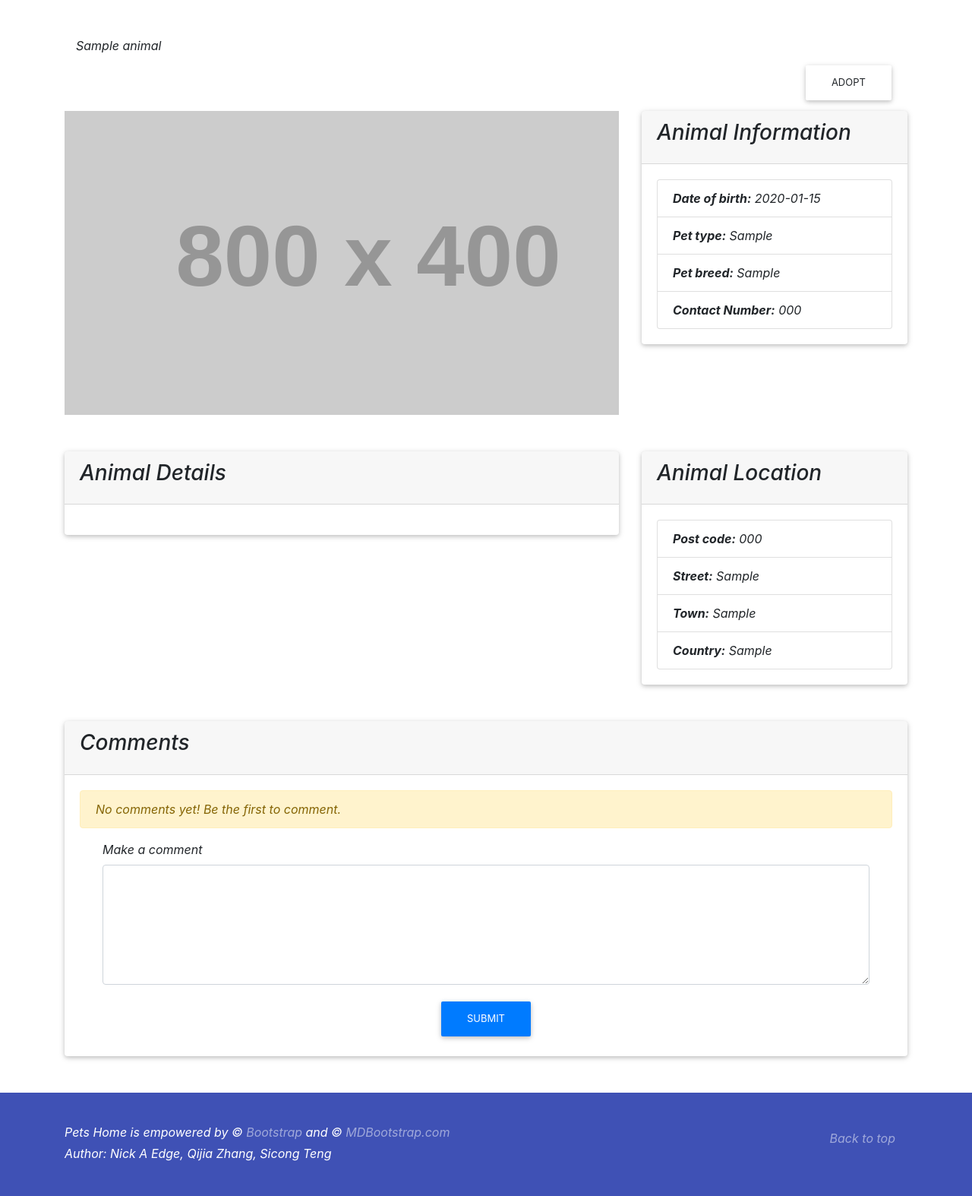
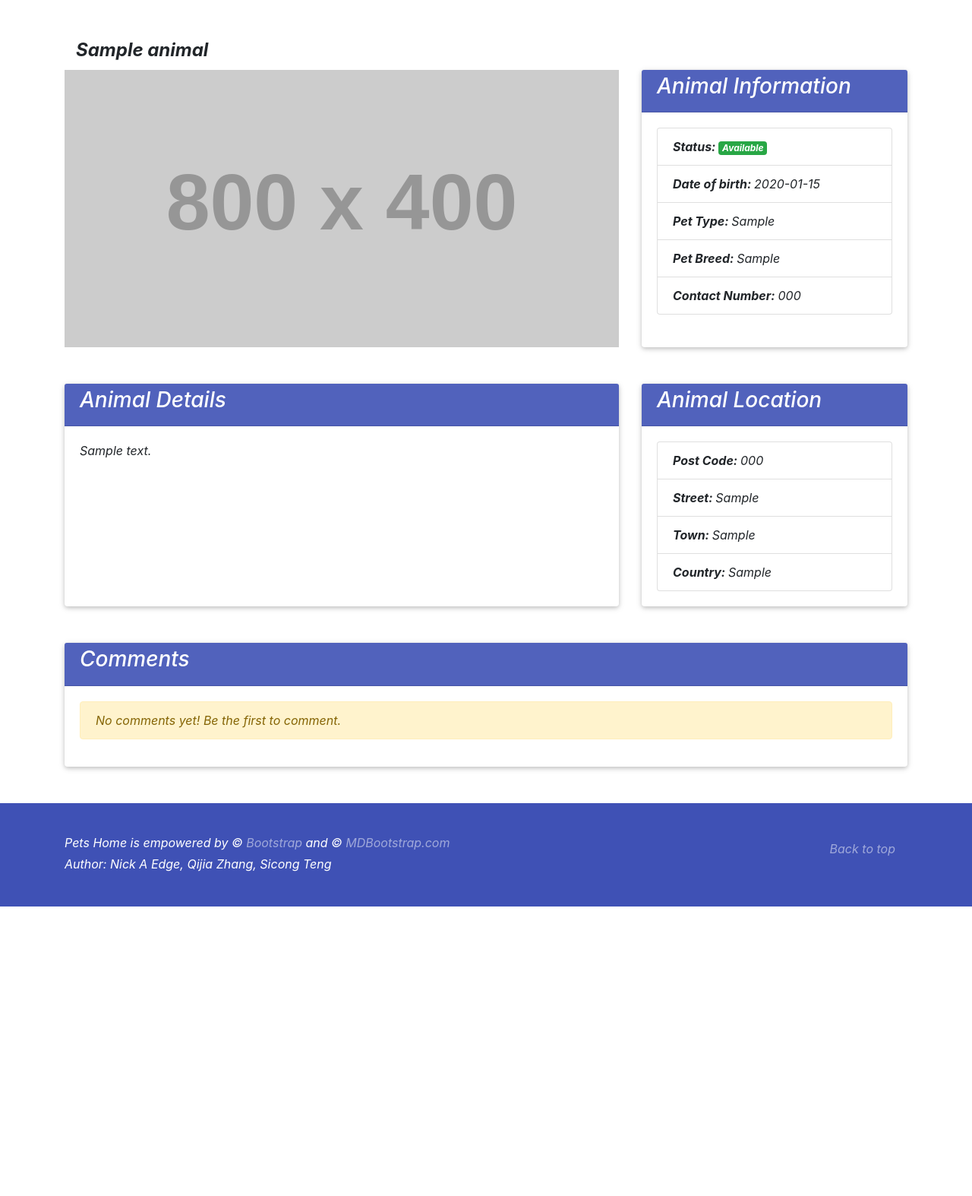
Before and after one commit to tengsicong/pet_home, a Node server app: page /animal/detail/600000000000000000000001 in a window 1280 px wide. Shown: the part 59-1633 px from the top of the page at 76% size. After the commit the page ends 1252 px from the top, so only its background shows below. Run offline with Node 20, Linux system fonts and the light colour scheme; tables that the repository leaves empty hold one stand-in row (values such as "Sample post"); grey boxes marked "Sample" are stand-in pictures; some libraries are stand-ins or nearby versions.

Commit message:
Nicky Work

```diff
--- a/controllers/admin/animal.js
+++ b/controllers/admin/animal.js
@@ -109,7 +109,7 @@ const createNew = function(req, res) {
         res.setHeader('Content-Type', 'application/json');
         res.send(JSON.stringify(animal));
     });
-}
+};
 
 const addComment = function(req, res) {
     Animal
@@ -122,7 +122,7 @@ const addComment = function(req, res) {
         res.setHeader('Content-Type', 'application/json');
         res.send(JSON.stringify(animal));
     });
-}
+};
 
 module.exports = {
     getWaitingList: getWaitingList,
--- /dev/null
+++ b/public/javascripts/animal_detail.js
@@ -0,0 +1,11 @@
+/**
+ * Show evaluation Modal
+ *
+ * - To be implemented -
+ */
+$('#adopt button').click(function () {
+    alert("hello");
+    //let modal = $('#modal-lg-applyForAdopt');
+    //modal.find("span.prompt_message").text("Please fill out the below form with current information..");
+    //modal.modal();
+});
--- /dev/null
+++ b/public/stylesheets/animal_detail.css
@@ -0,0 +1,94 @@
+#animalName label {
+    display: table-cell;
+    vertical-align: bottom;
+}
+
+.animalHeader {
+    display: flex;
+    align-items: flex-end;
+}
+
+#animalName {
+    font-size: x-large;
+    font-weight: bold;
+}
+
+#adopt .btn, .commentBox button {
+    max-width: 150px;
+    max-height: 60px;
+    text-transform: none;
+    color: white;
+    background-color: rgba(63, 81, 181, 0.9);
+}
+
+#adopt .btn:hover, .commentBox button:hover {
+    background-color: rgba(63, 81, 181, 1);
+    color: white;
+}
+
+.details .card {
+    height: 100%;
+    max-width: 100%;
+    min-width: max-content;
+}
+
+.details .list-group {
+    min-width: max-content;
+    height: 100%;
+}
+
+.detail .table {
+    width: 100%;
+    table-layout: fixed;
+    word-wrap: break-word;
+}
+
+.card-header {
+    background-color: rgba(63, 81, 181, 0.9);
+    color: white;
+    padding-top: 5px;
+    padding-bottom: 5px;
+}
+
+.commentBox textarea {
+    resize: none;
+}
+
+.commentTable tr {
+    height: 100px;
+}
+
+.commentTable thead tr {
+    height: 40px;
+}
+
+#myCarousel img {
+    max-width: 100%;
+    height: auto;
+    width: auto;
+}
+
+.commentBox button {
+    text-align: center;
+}
+
+.commentBox label {
+    min-width: max-content;
+    font-weight: bold;
+}
+
+.commentID {
+    width: 10%;
+}
+
+.userName {
+    width: 20%;
+}
+
+.commentCont {
+    width: 50%;
+}
+
+.postTime {
+    width: 20%;
+}
--- a/views/client/animal_detail.ejs
+++ b/views/client/animal_detail.ejs
@@ -14,6 +14,7 @@
     <script src="https://maxcdn.bootstrapcdn.com/bootstrap/4.4.1/js/bootstrap.min.js"></script>
     <script src="/javascripts/mycommon.js"></script>
     <script src="/javascripts/index_page.js"></script>
+    <script src="public/javascripts/animal_detail.js"></script>
 </head>
 <body>
 <header class="mb-5">
@@ -29,9 +30,11 @@
                     </div>
                 </div>
                 <div class="col">
+                    <% if (user) { %>
                         <div id="adopt" class="float-right">
-                        <button class="btn applyAdopt">Adopt</button>
+                            <button class="btn">Adopt</button>
                         </div>
+                    <% } %>
                 </div>
             </div>
         </div>
@@ -41,7 +44,7 @@
                     <!-- Wrapper for slides -->
                     <div class="carousel-inner" role="listbox">
                         <div class="item active">
-                            <img src="https://placehold.it/800x400?text=IMAGE" alt="Image">
+                            <img src="https://placehold.it/800x400?text=NO-IMAGE" alt="Image">
                         </div>
                     </div>
                 </div>
@@ -53,10 +56,31 @@
                     </div>
                     <div class="card-body">
                         <ul class="list-group">
-                            <li class="list-group-item"><b>Date of birth:</b><%= " " + animal.dob.toISOString().replace(/T.*/,' ') %></li>
-                            <li class="list-group-item"><b>Pet type:</b><%= " " + animal.petType %></li>
-                            <li class="list-group-item"><b>Pet breed:</b><%= " " + animal.petBreed %></li>
-                            <li class="list-group-item"><b>Contact Number:</b><%= " " + animal.telephone %></li>
+                            <% if (animal.status.toLowerCase() == "waiting") {  %>
+                                <li class="list-group-item"><b>Status: </b><span class="badge badge-success">Available</span></li>
+                            <% } else {  %>
+                                    <li class="list-group-item"><b>Status: </b><span class="badge badge-warning">Unavailable</span></li>
+                            <% } %>
+                            <% if (animal.dob == "undefined") {  %>
+                                <li class="list-group-item"><b>Date of birth: </b> DOB Unknown</li>
+                            <% } else {  %>
+                                <li class="list-group-item"><b>Date of birth: </b><%= " " + animal.dob.toISOString().replace(/T.*/,' ') %></li>
+                            <% } %>
+                            <% if (animal.petType == "undefined") {  %>
+                                <li class="list-group-item"><b>Pet Type: </b> Pet Type Unknown</li>
+                            <% } else {  %>
+                                <li class="list-group-item"><b>Pet Type: </b><%= " " + animal.petType %></li>
+                            <% } %>
+                            <% if (animal.petBreed == "undefined") {  %>
+                                <li class="list-group-item"><b>Pet Breed: </b> Pet Breed Unknown</li>
+                            <% } else {  %>
+                                <li class="list-group-item"><b>Pet Breed: </b><%= " " + animal.petBreed %></li>
+                            <% } %>
+                            <% if (animal.telephone == "undefined") {  %>
+                                <li class="list-group-item"><b>Contact Number: </b> Contact Num Unknown</li>
+                            <% } else {  %>
+                                <li class="list-group-item"><b>Contact Number: </b><%= " " + animal.telephone %></li>
+                            <% } %>
                         </ul>
                     </div>
                 </div><!-- /.card-container -->
@@ -70,7 +94,11 @@
                     </div>
                     <div class="card-body">
                         <div class="animalDetails">
-                            <% animal.detail %>
+                            <% if (animal.detail == "undefined") {  %>
+                                <h3>Details Unknown, or no details given</h3>
+                            <% } else {  %>
+                                <%= animal.detail %>
+                            <% } %>
                         </div>
                     </div>
                 </div>
@@ -82,10 +110,26 @@
                     </div>
                     <div class="card-body">
                         <ul class="list-group">
-                            <li class="list-group-item"><b>Post code:</b><%= " " + animal.postcode %></li>
-                            <li class="list-group-item"><b>Street:</b><%= " " + animal.street %></li>
-                            <li class="list-group-item"><b>Town:</b><%= " " + animal.town %></li>
-                            <li class="list-group-item"><b>Country:</b><%= " " + animal.country %></li>
+                            <% if (animal.postcode == "undefined") {  %>
+                                <li class="list-group-item"><b>Post Code: </b> Post Code Unknown</li>
+                            <% } else {  %>
+                                <li class="list-group-item"><b>Post Code: </b><%= " " + animal.postcode %></li>
+                            <% } %>
+                            <% if (animal.street == "undefined") {  %>
+                                <li class="list-group-item"><b>Street : </b> Street Unknown</li>
+                            <% } else {  %>
+                                <li class="list-group-item"><b>Street: </b><%= " " + animal.street %></li>
+                            <% } %>
+                            <% if (animal.town == "undefined") {  %>
+                                <li class="list-group-item"><b>Town : </b> Town Unknown</li>
+                            <% } else {  %>
+                                <li class="list-group-item"><b>Town: </b><%= " " + animal.town %></li>
+                            <% } %>
+                            <% if (animal.country == "undefined") {  %>
+                                <li class="list-group-item"><b>Country: </b> Country Unknown</li>
+                            <% } else {  %>
+                                <li class="list-group-item"><b>Country: </b><%= " " + animal.country %></li>
+                            <% } %>
                         </ul>
                     </div>
                 </div><!-- /.card-container -->
@@ -102,30 +146,32 @@
                         <% if (animal.comment.length == 0) { %>
                             <div class="alert alert-warning" role="alert">No comments yet! Be the first to comment.</div>
                         <% } else { %>
-                            <table class="table table-striped">
+                            <table class="table table-striped commentTable">
                                 <thead>
                                     <tr>
-                                    <th>#</th>
-                                    <th>User Name</th>
-                                    <th>Comment</th>
-                                    <th>Time</th>
+                                        <th class="commentID">#</th>
+                                        <th class="userName">User Name</th>
+                                        <th class="commentCont">Comment</th>
+                                        <th class="postTime">Time</th>
                                     </tr>
                                 </thead>
                                 <tbody>
-                                <% let j = 1; %>
-                                <% for (let i = 0 ; i < animal.comment.length; i++) { %>
+                                <% for (let index = 0 ; index < animal.comment.length; index++) { %>
                                     <tr>
-                                        <td><%= j %></td>
-                                        <td><%= animal.comment[i].name %></td>
-                                        <td><%= animal.comment[i].comment %></td>
-                                        <td><%= animal.comment[i].date.toISOString().replace(/T.*/,' ') + animal.comment[i].date.toLocaleTimeString().replace(/ G.*/,"") %></td>
+                                        <td class="commentID"><%= index + 1 %></td>
+                                        <td class="userName"><%= animal.comment[index].name %></td>
+                                        <td class="commentCont"><%= animal.comment[index].comment %></td>
+                                        <td class="postTime"><%= animal.comment[index].date.toISOString().replace(/T.*/,' ') +
+                                                                 animal.comment[index].date.toLocaleTimeString().replace(/ G.*/,"") %></td>
                                     </tr>
                                 <% } %>
                                 </tbody>
                             </table>
                         <% } %>
                     </div>
+                    <% if (user) { %>
                         <div class="col">
+                            <div class="commentBox">
                                 <form class="form-horizontal">
                                     <div class="form-group">
                                         <label for="comment" class="col-sm-2 control-label">Make a comment</label>
@@ -134,21 +180,23 @@
                                         </div>
                                     </div>
                                 </form>
-                        <div style="text-align: center">
-                            <button class="btn btn-primary">Submit</button>
+                                <div class="text-center">
+                                    <button class="btn">Submit</button>
                                 </div>
                             </div>
+                        </div>
+                    <% } %>
                 </div>
             </div><!-- /.card-container -->
         </div>
     </div>
 </div>
 <!--modal for group Eval-->
-<div class="modal fade" id="modal-lg-groupEval">
+<div class="modal fade" id="modal-lg-applyForAdopt">
     <div class="modal-dialog modal-lg">
         <div class="modal-content">
             <div class="modal-header">
-                <h4 class="modal-title">Group Eval Form</h4>
+                <h4 class="modal-title">Pet Adoption Application</h4>
                 <button type="button" class="close" data-dismiss="modal" aria-label="Close">
                     <span aria-hidden="true">&times;</span>
                 </button>
@@ -159,28 +207,51 @@
                 <br>
                 <form id="groupEval">
                     <div class="form-group">
-                        <label>You</label>
-                        <input type="number" min="0" max="100" class="form-control">
+                        <label for="forename">Forename: </label>
+                        <input name="forename" type="text" id="forename" class="form-control" required datatype="text" min="0" max="20">
                     </div>
                     <div class="form-group">
-                        <label>Group Member #2</label>
-                        <input type="number" min="0" max="100" class="form-control">
+                        <label for="surname">Surname: </label>
+                        <input name="surname" type="text" id="surname" class="form-control" required datatype="text" min="0" max="20">
                     </div>
                     <div class="form-group">
-                        <label>Group Member #3</label>
-                        <input type="number" min="0" max="100" class="form-control">
+                        <label for="email">Email: </label>
+                        <input name="email" type="email" id="email" class="form-control" required datatype="text" min="0" max="30">
                     </div>
                     <div class="form-group">
-                        <label>Group Member #4</label>
-                        <input type="number" min="0" max="100" class="form-control">
+                        <label for="telephone">Telephone Number: </label>
+                        <input name="telephone" type="tel" id="telephone" class="form-control" required datatype="number" min="0" max="10">
                     </div>
                     <div class="form-group">
-                        <label>Group Member #5</label>
-                        <input type="number" min="0" max="100" class="form-control">
+                        <label for="street">Street: </label>
+                        <input name="street" type="text" id="street" class="form-control" required datatype="text" min="0" max="40">
                     </div>
                     <div class="form-group">
-                        <label>Group Member #6</label>
-                        <input type="number" min="0" max="100" class="form-control">
+                        <label for="town">Town: </label>
+                        <input name="town" type="text" id="town" class="form-control" required datatype="text" min="0" max="15">
+                    </div>
+                    <div class="form-group">
+                        <label for="postcode">Postcode: </label>
+                        <input name="postcode" type="text" id="postcode" class="form-control" required datatype="text" min="0" max="10">
+                    </div>
+                    <div class="form-group">
+                        <label for="country">Country: </label>
+                        <input name="country" type="text" id="country" class="form-control" required datatype="text" min="0" max="15">
+                    </div>
+                    <div class="form-group">
+                        <label for="family">Family Members: </label>
+                        <input name="country" type="text" id="country" class="form-control" required datatype="text" min="0" max="100">
+                    </div>
+                    <div class="form-group">
+                        <label for="ownAnimals">Do you currently own animals? </label>
+                        <input type="radio" id="yes" name="yes" value="yes">
+                        <label for="yes">Yes</label><br>
+                        <input type="radio" id="no" name="no" value="no">
+                        <label for="no">31 - 60</label><br>
+                    </div>
+                    <div class="form-group">
+                        <label for="reason">Reason for adoption: </label>
+                        <textarea name="reason" rows="6" id="reason"></textarea>
                     </div>
                 </form>
             </div>
@@ -191,29 +262,7 @@
         </div><!-- /.modal-content -->
     </div><!-- /.modal-dialog -->
 </div><!-- /.modal -->
-
-
-    <!--<div class="info">
-        <label for="example">Enter Text
-        </label>
-        <input id="example" type="text"
-               name="Ntext" size="20">
-        <input id="sent" type="submit"
-               value="Send">
-    </div>
-    <p id="para">
-    </p>
-    <script>
-        window.onclick = function(e)
-        {   var id =  e.target.id;
-            if (id === 'sent')
-            { var txt = document.getElementById('example').value
-                $( "#para" ).append( txt );
-            }
-        }
-    </script>-->
 </main>
-
 <footer class="text-muted bg-indigo" id="footer">
     <%- include('footer') %>
 </footer>
--- a/views/client/header.ejs
+++ b/views/client/header.ejs
@@ -1,7 +1,7 @@
 <div class="navbar navbar-expand-lg navbar-dark bg-indigo">
     <div class="container">
         <!-- Navbar brand -->
-        <a class="navbar-brand" href="/"><img style="height: 50%; width: 50%" src="/favicon.ico"></a>
+        <a class="navbar-brand" href="/"><img style="height: 50%; width: 50%" src="/favicon.ico" alt="icon"></a>
         <div class="row mx-auto">
             <ul class="navbar-nav">
                 <li class="nav-item">
```
Lines whose indentation alone changed are shown as unchanged.
